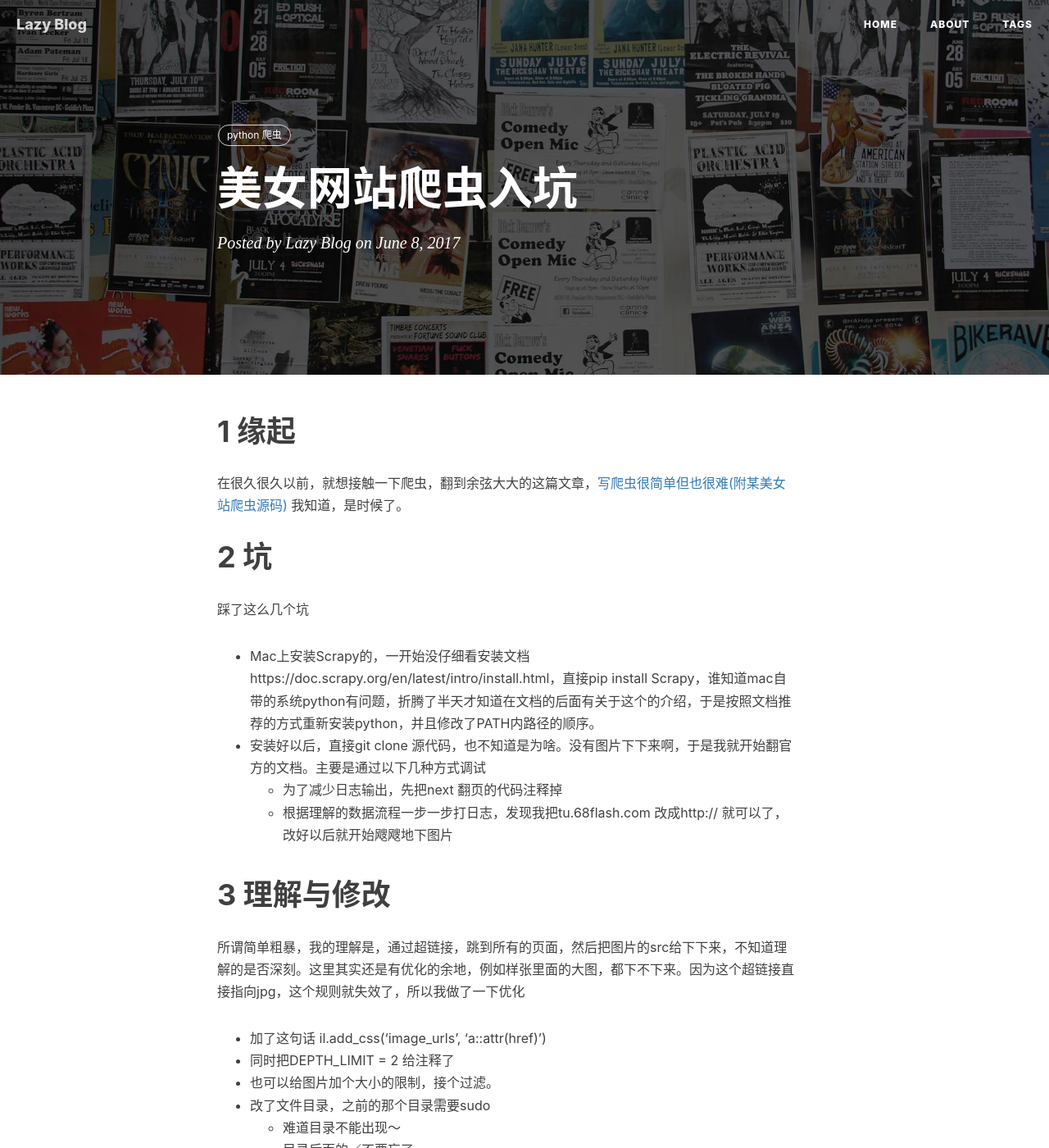
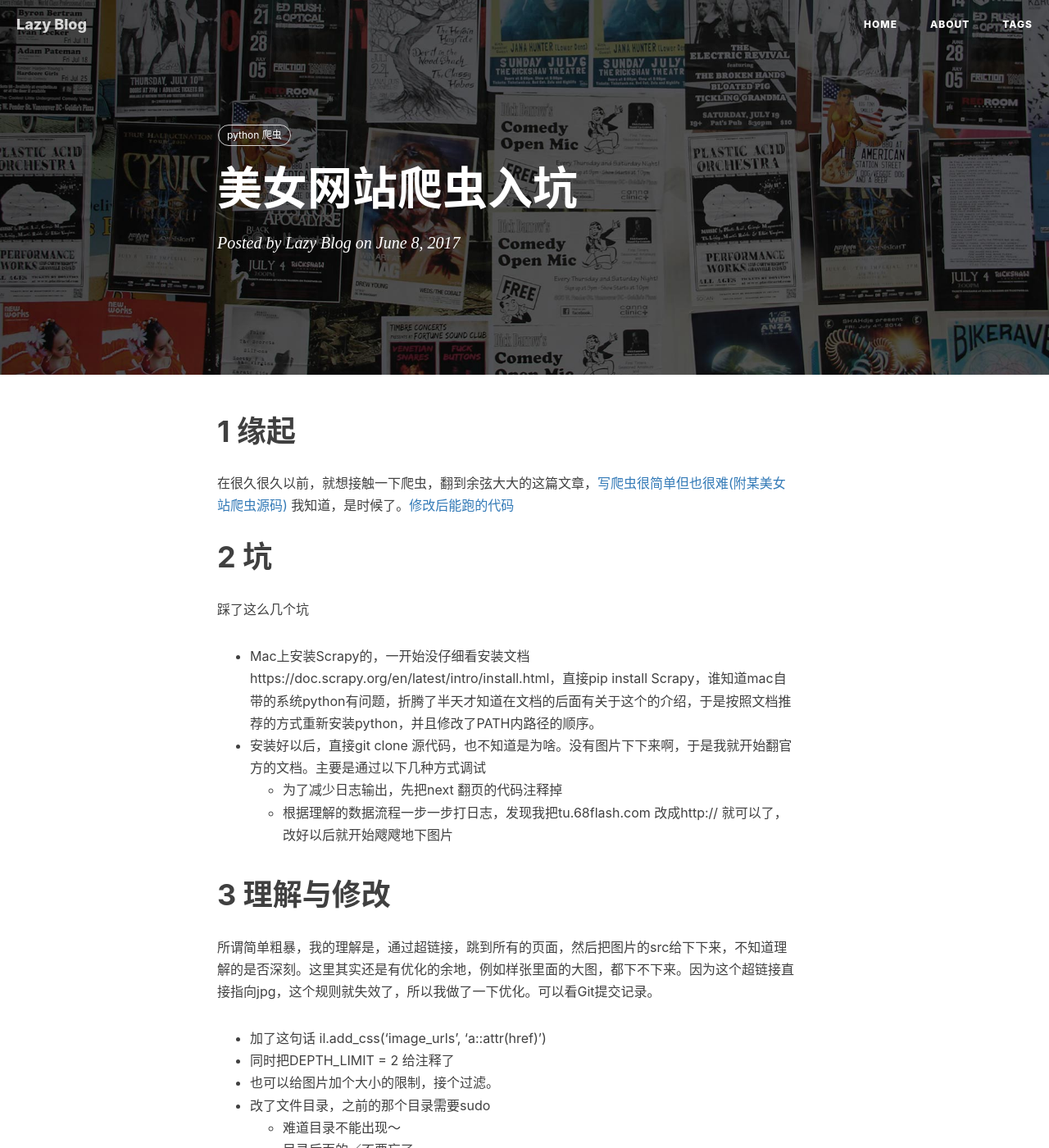
Before and after one commit to toolazytoname/toolazytoname.github.io, a Jekyll site: the page built from _posts/2017-06-08-scrapy-Example.markdown, in a window 1280 px wide and 1400 px high. Shown: the whole window at 82% size. Built offline with Jekyll 4.4.1, drawn with Linux system fonts in a browser that asks for light colours; nearby versions of some CDN libraries; comment, search, counter and statistics services are not loaded.

Commit message:
edit scrapy-Example

```diff
--- a/_posts/2017-06-08-scrapy-Example.markdown
+++ b/_posts/2017-06-08-scrapy-Example.markdown
@@ -11,7 +11,7 @@ tags:
 
 # 1 缘起
 
-在很久很久以前，就想接触一下爬虫，翻到余弦大大的这篇文章，[写爬虫很简单但也很难(附某美女站爬虫源码)](http://mp.weixin.qq.com/s/yRsH0mgcWkqQwJcCL9VnmA) 我知道，是时候了。
+在很久很久以前，就想接触一下爬虫，翻到余弦大大的这篇文章，[写爬虫很简单但也很难(附某美女站爬虫源码)](http://mp.weixin.qq.com/s/yRsH0mgcWkqQwJcCL9VnmA) 我知道，是时候了。[修改后能跑的代码](https://github.com/toolazytoname/crawlers)
 
 # 2 坑
 
@@ -24,7 +24,7 @@ tags:
 
 # 3 理解与修改
 
-所谓简单粗暴，我的理解是，通过超链接，跳到所有的页面，然后把图片的src给下下来，不知道理解的是否深刻。这里其实还是有优化的余地，例如样张里面的大图，都下不下来。因为这个超链接直接指向jpg，这个规则就失效了，所以我做了一下优化
+所谓简单粗暴，我的理解是，通过超链接，跳到所有的页面，然后把图片的src给下下来，不知道理解的是否深刻。这里其实还是有优化的余地，例如样张里面的大图，都下不下来。因为这个超链接直接指向jpg，这个规则就失效了，所以我做了一下优化。可以看Git提交记录。
 
 * 加了这句话 il.add_css('image_urls', 'a::attr(href)’)
 * 同时把DEPTH_LIMIT = 2 给注释了
```
